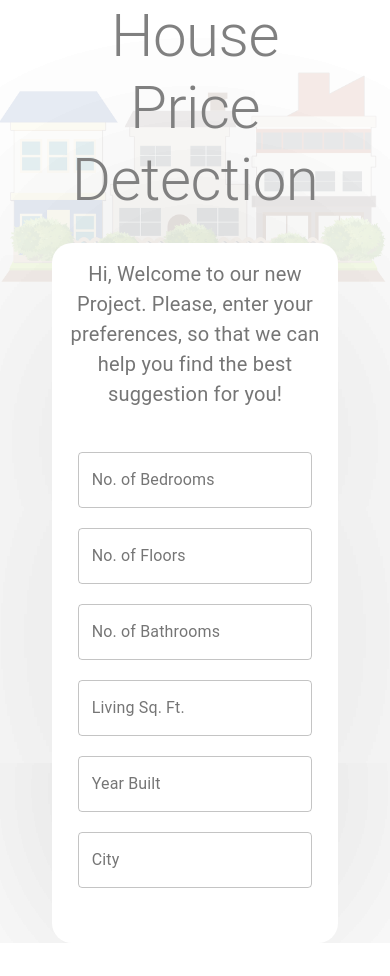
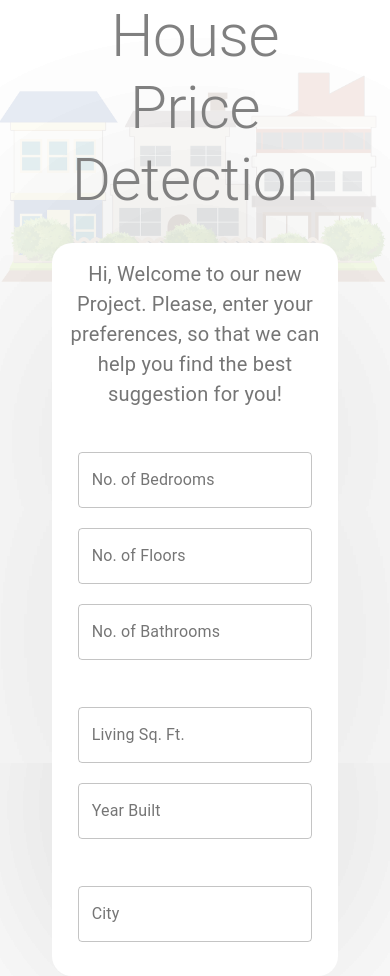
Before and after one commit to BullsEye34/NextUPProject, a React (Create React App) app in the folder Web/next-up/: page / in a window 390 px wide. Before the commit the page ends 943 px from the top, so only its background shows below. Built offline with nearby package versions, Linux system fonts and the light colour scheme.

Commit message:
Responsive Fields

```diff
--- a/Web/next-up/src/App.css
+++ b/Web/next-up/src/App.css
@@ -27,12 +27,7 @@
   background-color: #ffffff;
 }
 
-.textfielda{
-  display: 'flex';
-  flex-direction: row;
-  justify-content: stretch;
 
-}
 
 .Background-image{
   display: flex;
--- a/Web/next-up/src/App.js
+++ b/Web/next-up/src/App.js
@@ -7,6 +7,8 @@ import Typography from '@material-ui/core/Typography';
 import { makeStyles } from '@material-ui/core/styles';
 import back from './assets/mainBackground.png';
 import Grid from '@material-ui/core/Grid';
+
+
 
 const useStyles = makeStyles({
   root: {
@@ -29,6 +31,17 @@ const useStyles = makeStyles({
   },
 });
 function App() {
+  var sty;
+  console.log(window.innerWidth);
+  if (window.innerWidth <= 500) {
+    sty = {
+      display: 'flex', flexDirection: 'column', justifyContent: 'center'
+    };
+  } else if (window.innerWidth > 500) {
+    sty = {
+      display: 'flex', flexDirection: 'row', justifyContent: 'center'
+    };
+  }
   const classes = useStyles();
   const bull = <span className={classes.bullet}>•</span>;
   return (
@@ -55,29 +68,17 @@ function App() {
                   <Typography className={classes.title} color="textSecondary" gutterBottom>
                     Hi, Welcome to our new Project. Please, enter your preferences, so that we can help you find the best suggestion for you!
         </Typography><br></br>
-                  {/* <Grid container spacing={10}
-                    justify="center" style={{ zIndex: 1, }}>
-                    <form noValidate autoComplete="off">
-                      <Grid item xs >
-                        <TextField id="outlined-basic" label="No. of Bedrooms" variant="outlined" style={{ margin: 10, }} />
-                        <TextField id="outlined-basic" label="No. of Floors" variant="outlined" style={{ margin: 10 }} />
-                        <TextField id="outlined-basic" label="No. of Bathrooms" variant="outlined" style={{ margin: 10, }} />
-                      </Grid>
-
-
-                    </form>
-                  </Grid> */}
                   <form>
-                    <div className="textfielda">
+                    <div style={sty}>
                       <TextField id="outlined-basic" label="No. of Bedrooms" variant="outlined" style={{ margin: 10, }} />
                       <TextField id="outlined-basic" label="No. of Floors" variant="outlined" style={{ margin: 10 }} />
                       <TextField id="outlined-basic" label="No. of Bathrooms" variant="outlined" style={{ margin: 10, }} />
-                    </div>
-                    <div className="textfielda">
+                    </div><br></br>
+                    <div style={sty}>
                       <TextField id="outlined-basic" label="Living Sq. Ft." variant="outlined" style={{ margin: 10 }} />
                       <TextField id="outlined-basic" label="Year Built" variant="outlined" style={{ margin: 10 }} />
-                    </div>
-                    <div className="textfielda">
+                    </div><br></br>
+                    <div style={sty}>
                       <TextField id="outlined-basic" label="City" variant="outlined" style={{ margin: 10 }} />
                     </div>
                   </form>
@@ -88,28 +89,6 @@ function App() {
           </Grid>
 
           <img src={back} className="image"></img>
-
-          {/* <Card className={classes.root}>
-            <CardContent>
-              <Typography className={classes.title} color="textSecondary" gutterBottom>
-                Word of the Day
-        </Typography>
-              <Typography variant="h5" component="h2">
-                be{bull}nev{bull}o{bull}lent
-        </Typography>
-              <Typography className={classes.pos} color="textSecondary">
-                adjective
-        </Typography>
-              <Typography variant="body2" component="p">
-                well meaning and kindly.
-          <br />
-                {'"a benevolent smile"'}
-              </Typography>
-            </CardContent>
-            <CardActions>
-              <Button size="small">Learn More</Button>
-            </CardActions>
-          </Card> */}
         </div>
 
       </header>
```
